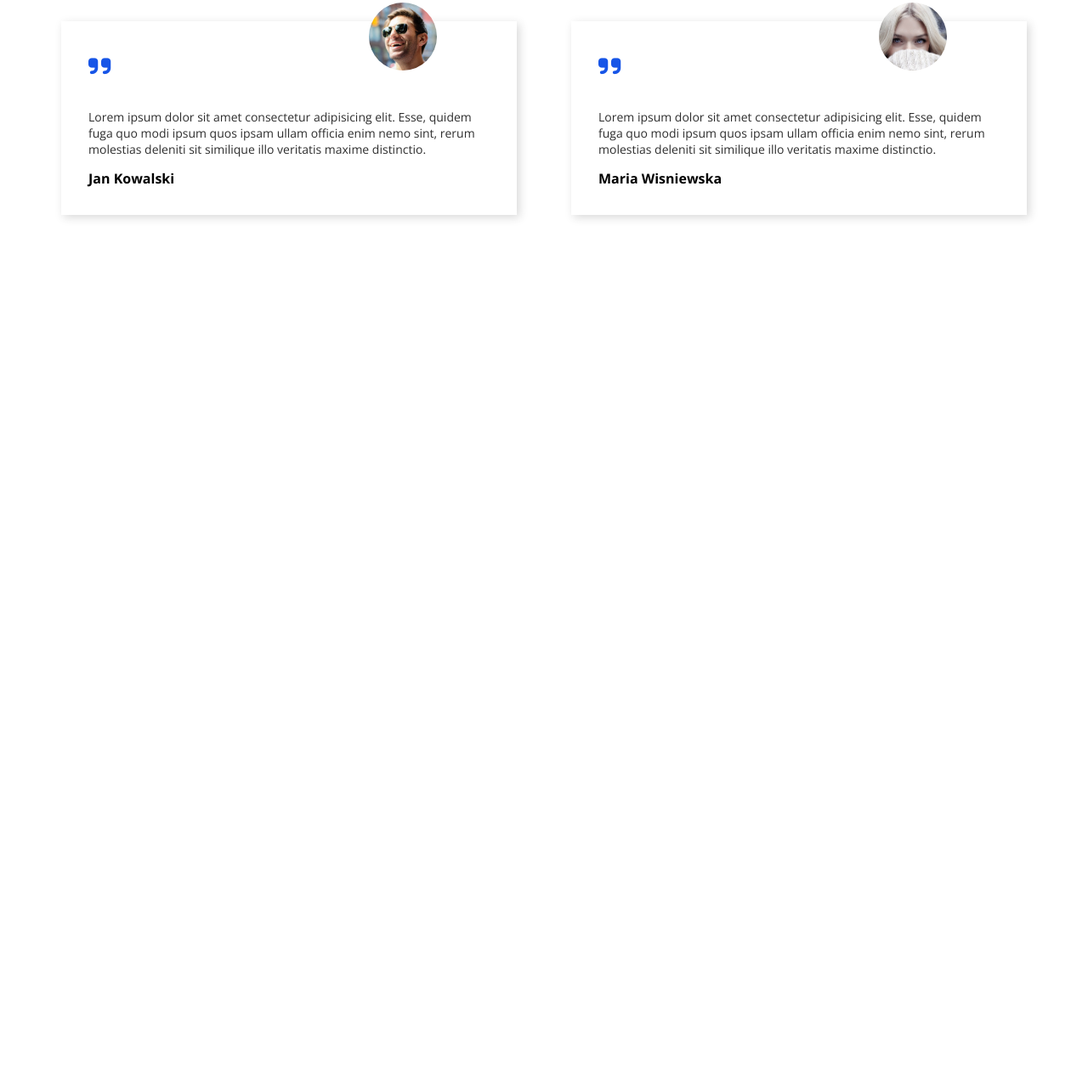
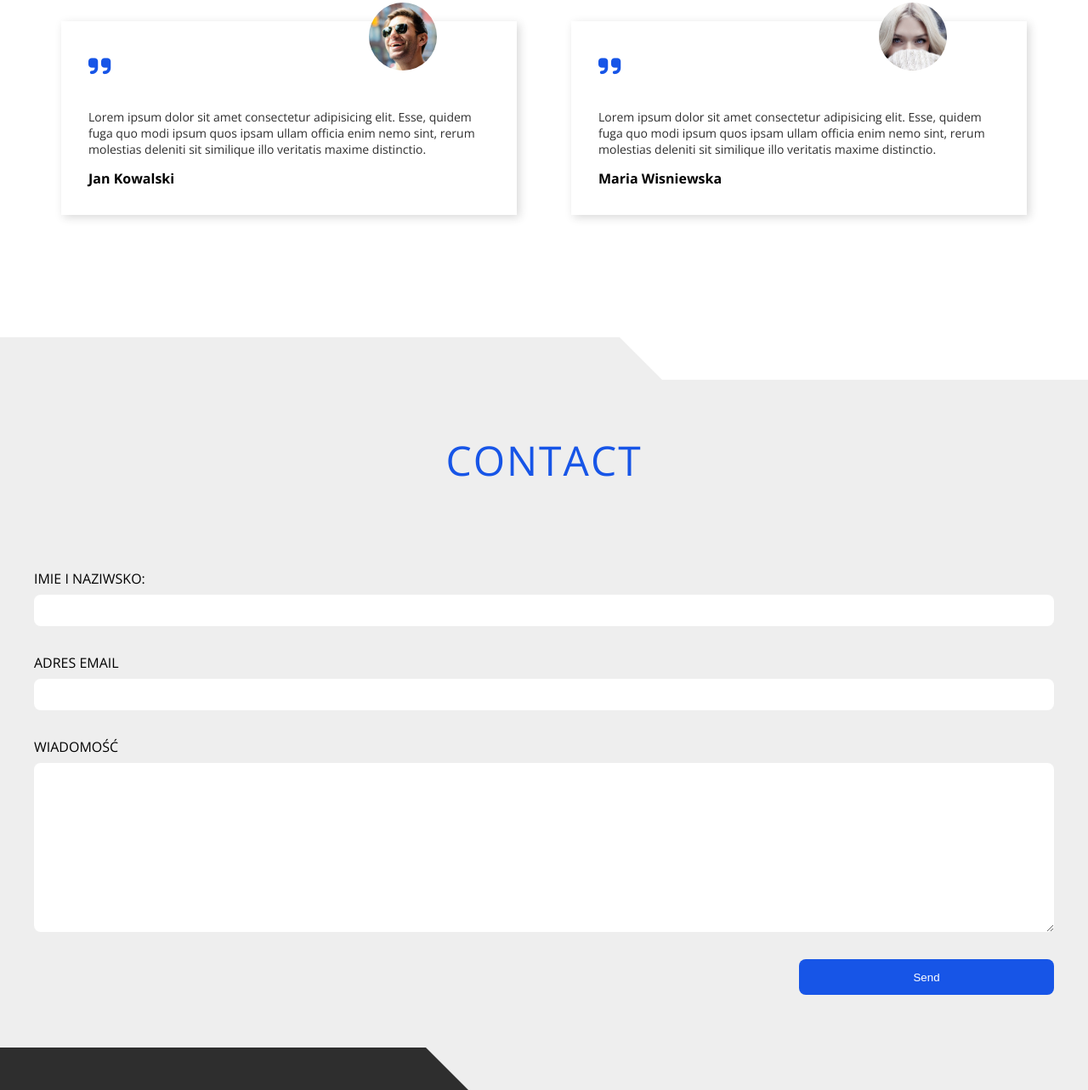
Before and after one commit to Adriann77/tropical-paradise, a plain HTML site: page index.html in a window 1280 px wide. Shown: the part 5323-6606 px from the top of the page at 85% size. Before the commit the page ends 5720 px from the top, so only its background shows below. Drawn offline with nearby package versions, Linux system fonts and the light colour scheme.

Commit message:
created form contact

```diff
--- a/index.html
+++ b/index.html
@@ -252,16 +252,37 @@
                         </div>
                     </div>
                 </div>
+            </div>
+        </section>
 
 
 
 
+        <section id="contact" class="contact section section-padding white-section">
+            <div class="white-block white-block-left"></div>
+            <div class="white-block white-block-right"></div>
 
+            <h2 class="section-heading">Contact</h2>
+            <div class="wrapper">
+                <form  class="contact__form">
 
+                    <div class="contact__form-top">
+                        <label for="name" class="contact__form-label">Imie i naziwsko:</label>
+                        <input type="text" id="name" class="contact__form-input">
+
+                        <label for="email" class="contact__form-label">Adres email</label>
+                        <input type="text" id="email" class="contact__form-input">
+                    </div>
+
+                    <label for="msg" class="contact__form-label">Wiadomość</label>
+                    <textarea class="contact__form-textarea" id="msg" cols="30" rows="10"></textarea>
+
+                    <button type="submit" class="contact__form-btn btn-special-animation">Send</button>
+
+                </form>
             </div>
+        </section>
 
-
-        </section>
 
 
     </main>
--- a/sass/_mixins.scss
+++ b/sass/_mixins.scss
@@ -20,3 +20,11 @@
   transform: translateX(-50%);
 
 }
+
+@mixin contactForm{
+  margin-bottom: 2em;
+  padding: 0.6em 1.2em;
+  border: none;
+  border-radius: 8px;
+  font-size: 1.6rem;
+}
--- a/sass/style.scss
+++ b/sass/style.scss
@@ -189,8 +189,6 @@ body {
   &__title {
     position: relative;
     margin-bottom: 0.5em;
-
-
   }
 
   &__text {
@@ -329,55 +327,52 @@ body {
   }
 }
 
-
-
 // OFFERS
 
-.offers{
+.offers {
   position: relative;
   @include heroImages('../img/obr4sm.jpg');
   overflow: hidden;
 
-  .section-heading{
+  .section-heading {
     color: $pure-white;
   }
 
-&__option{
+  &__option {
     margin: 1em 0;
     box-shadow: 5px 5px 10px #2e2e2e2e;
     background-color: $pure-white;
     overflow: hidden;
 
-  &-img{
+    &-img {
       width: 100%;
-    transition: transform .3s;
+      transition: transform 0.3s;
 
-    &:hover{
+      &:hover {
         transform: scale(1.1);
       }
     }
-  &-info{
+    &-info {
       padding: 2em;
       background-color: $pure-white;
       z-index: 10;
     }
 
-  &-heading{
+    &-heading {
       margin-bottom: 0.5em;
       font-size: 2.4rem;
       font-weight: 300;
       text-align: center;
     }
 
-  &-text{
+    &-text {
       margin-bottom: 0.5em;
       font-size: 1.3rem;
       color: $dark;
       text-align: center;
     }
 
-
-  &-btn{
+    &-btn {
       margin-top: 1em;
       padding: 0.8em;
       width: 80%;
@@ -388,45 +383,42 @@ body {
       border-radius: 8px;
       cursor: pointer;
 
-    &::before{
+      &::before {
         background-color: $secondary-color;
       }
     }
-
-
   }
 }
-
 
 // REVIEVS
 
 @media (max-width: 767px) {
-  .reviews.section-padding{
+  .reviews.section-padding {
     padding: 6em 0;
   }
 }
 
-.reviews{
-  &__box{
+.reviews {
+  &__box {
     position: relative;
     margin: 2em;
     padding: 2em;
     background-repeat: 8px;
     box-shadow: 3px 3px 10px #2e2e2e2e;
-    transition: transform .3s;
+    transition: transform 0.3s;
 
-    &:hover{
+    &:hover {
       transform: scale(1.05);
     }
   }
 
-  &__box-img{
+  &__box-img {
     position: absolute;
     top: 8%;
     left: 75%;
     transform: translate(-50%, -50%);
 
-    img{
+    img {
       width: 80px;
       height: 80px;
       object-fit: cover;
@@ -434,31 +426,69 @@ body {
     }
   }
 
-  &__box-quote{
+  &__box-quote {
     margin-bottom: 1em;
     font-size: 3rem;
     color: $main-color;
   }
 
-  &__box-text{
+  &__box-text {
     margin-bottom: 1em;
     font-size: 1.4rem;
     color: $dark;
   }
-
-
 }
 
+//CONTACT
 
+.contact {
+  position: relative;
+  background-color: $light-white;
+  overflow: hidden;
 
+  .white-block-left {
+    background-color: $dark;
+  }
 
+  &__form,
+  &__form-top {
+    display: flex;
+    flex-direction: column;
+  }
 
+  &__form-label {
+    margin-bottom: 0.5em;
+    text-transform: uppercase;
+  }
 
+  &__form-input {
+    @include contactForm;
+  }
+  &__form-textarea {
+    @include contactForm;
 
+    max-width: 100%;
+    width: 100%;
+    min-height: 150px;
+    min-width: 100%;
+  }
 
+  &__form-btn{
+    align-self: flex-end;
+    padding: 1em;
+    width: 100%;
+    max-width: 300px;
+    color: $pure-white;
+    border: none;
+    border-radius: 8px;
+    background-color: $main-color;
+    cursor: pointer;
 
-
-
+    &::before{
+      background-color: $secondary-color;
+    }
+  }
+}
 
 // =======================================
 // MEDIA
@@ -491,40 +521,37 @@ body {
     }
   }
 
-  .offers{
-    &__option{
+  .offers {
+    &__option {
       display: flex;
       margin: 2em 0;
       width: 100%;
 
-      &-img{
+      &-img {
         width: 50%;
         height: auto;
 
-        &--right{
+        &--right {
           order: 1;
-
         }
       }
 
-      &-info{
+      &-info {
         display: flex;
         flex-direction: column;
         justify-content: space-between;
       }
 
-      &-heading{
+      &-heading {
         margin-bottom: 0.5em;
         font-size: 3.6rem;
       }
 
-      &-btn{
+      &-btn {
         padding: 1em;
       }
     }
   }
-
-
 }
 
 @media (min-width: 768px) {
@@ -629,20 +656,19 @@ body {
     }
   }
 
-  .offers{
-    background-image: $blue-gradient ,url('../img/obr4bg.jpg');
-    &__option{
-      &-img{
+  .offers {
+    background-image: $blue-gradient, url('../img/obr4bg.jpg');
+    &__option {
+      &-img {
         object-fit: cover;
         height: 300px;
       }
 
-      &-text{
+      &-text {
         font-size: 1.5rem;
       }
     }
   }
-
 }
 
 @media (min-width: 1100px) {
```
Also changed, not shown: css/style.css, 1 other file. Lines whose indentation alone changed are shown as unchanged.
